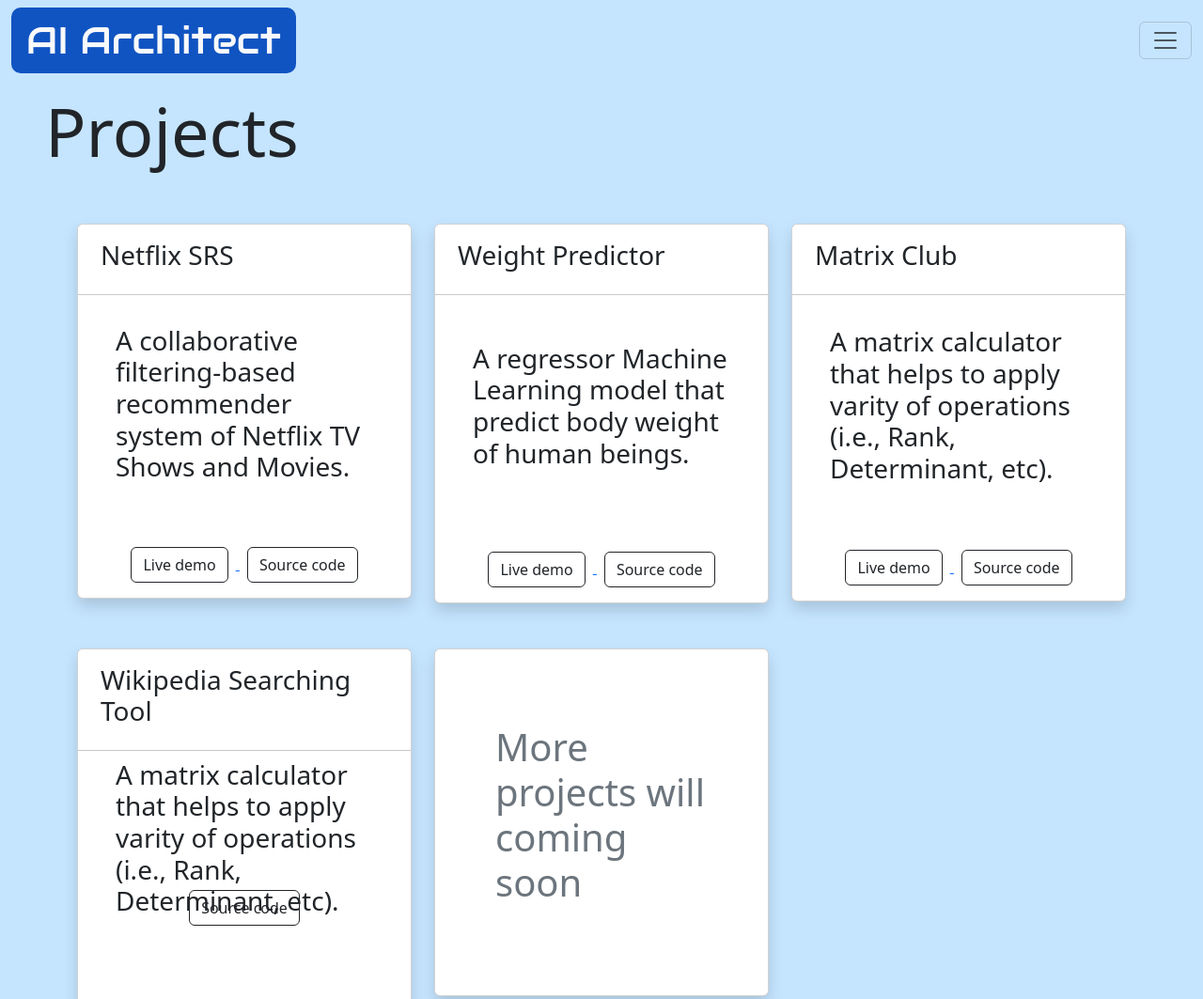
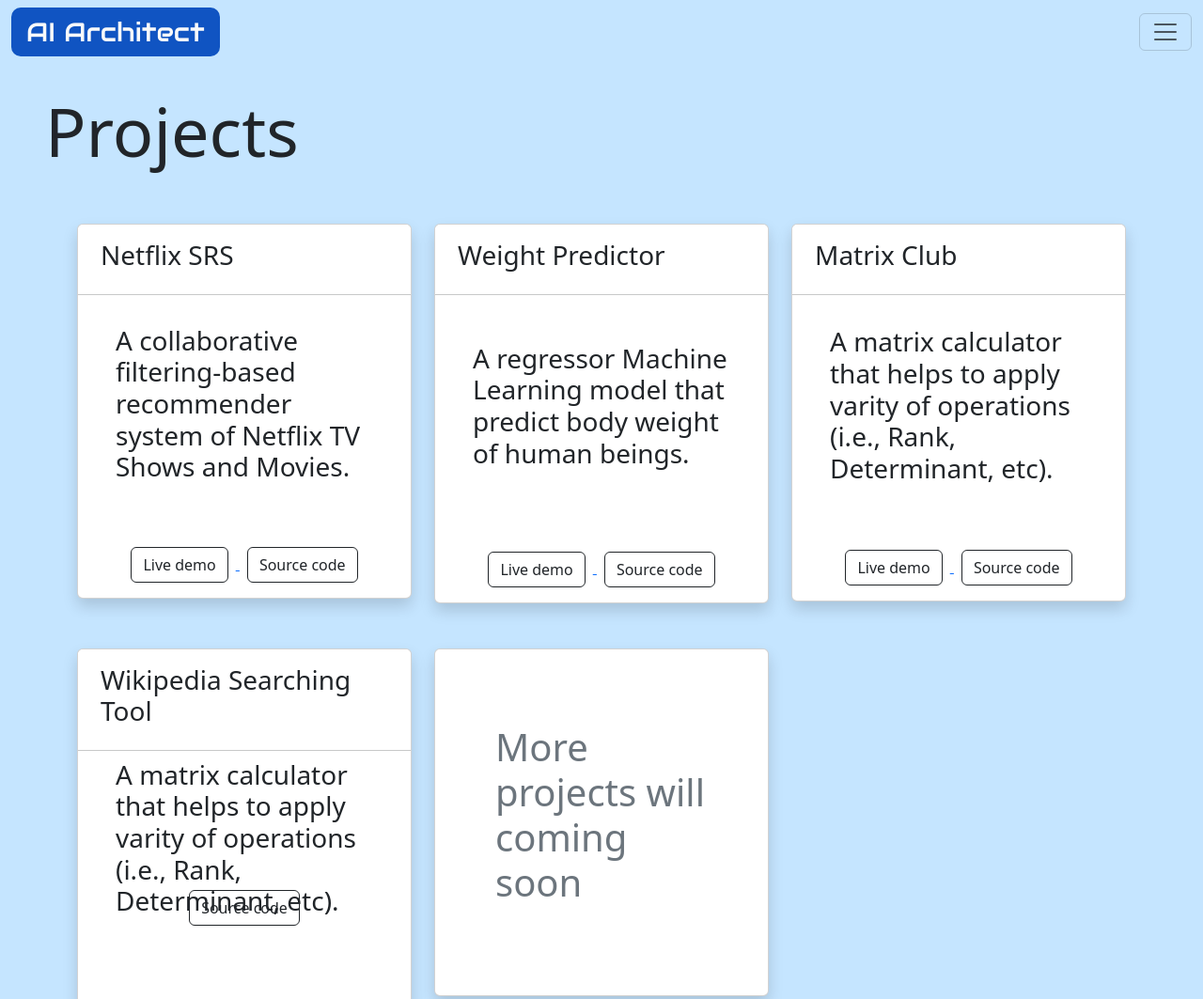
Before and after one commit to a4archit/portfolio, a plain HTML site: page index.html in a window 1280 px wide. Shown: the top 1063 px of the page at 94% size. Drawn offline with nearby package versions, Linux system fonts and the light colour scheme; some packages are replaced by stand-ins of ours; a script that the page names is missing.

Commit message:
Update index.html

```diff
--- a/index.html
+++ b/index.html
@@ -31,7 +31,7 @@
 
     <nav class="navbar fixed-top " style="background-color: rgb(197, 229, 255);">
       <div class="container-fluid">
-        <a class="navbar-brand fs-1 text-light main-heading px-3" href="">AI Architect</a>
+        <a class="navbar-brand fs-3 text-light main-heading px-3" href="">AI Architect</a>
         <button class="navbar-toggler" type="button" data-bs-toggle="offcanvas" data-bs-target="#offcanvasNavbar" aria-controls="offcanvasNavbar" aria-label="Toggle navigation">
             <span class="navbar-toggler-icon"></span>
           </button>
```
